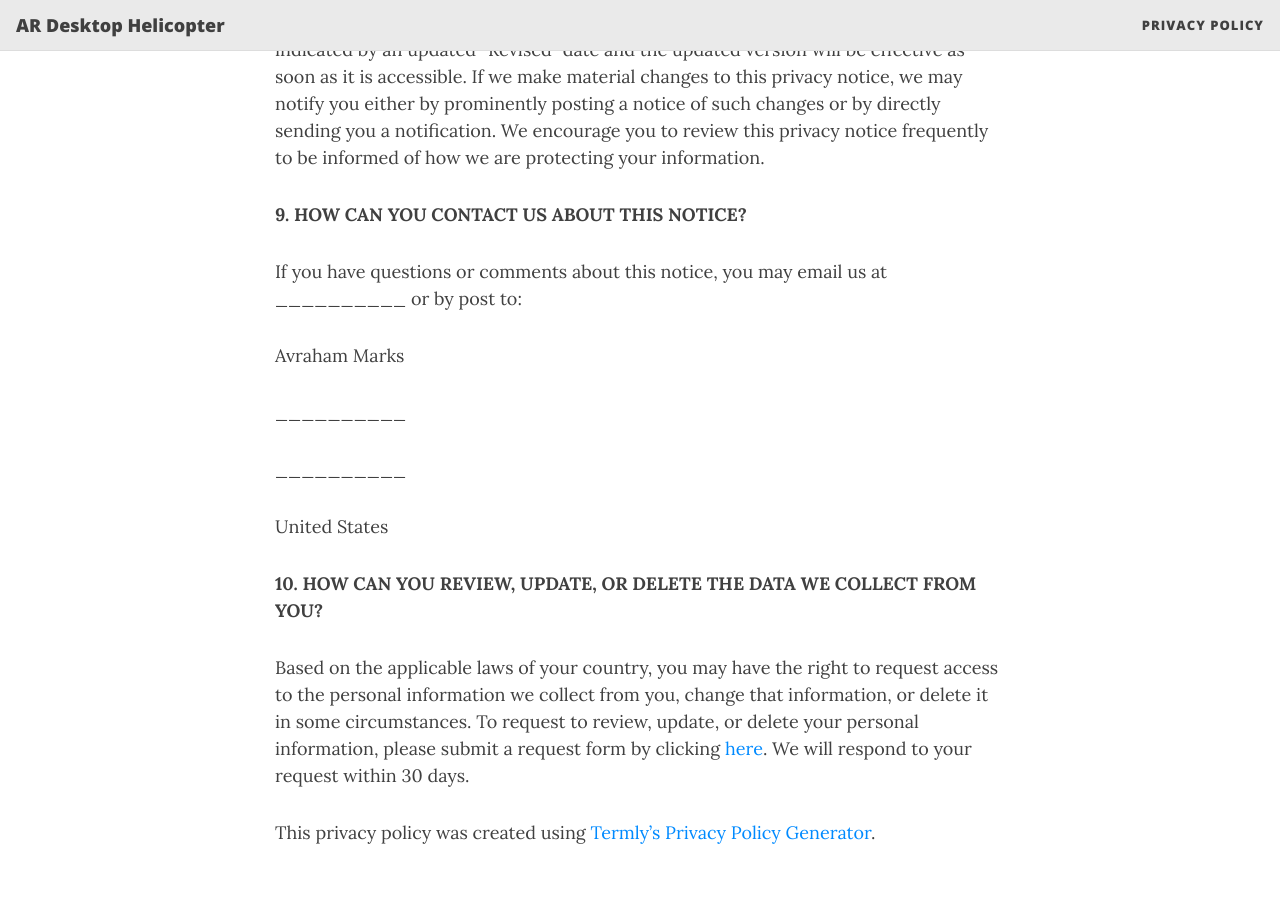
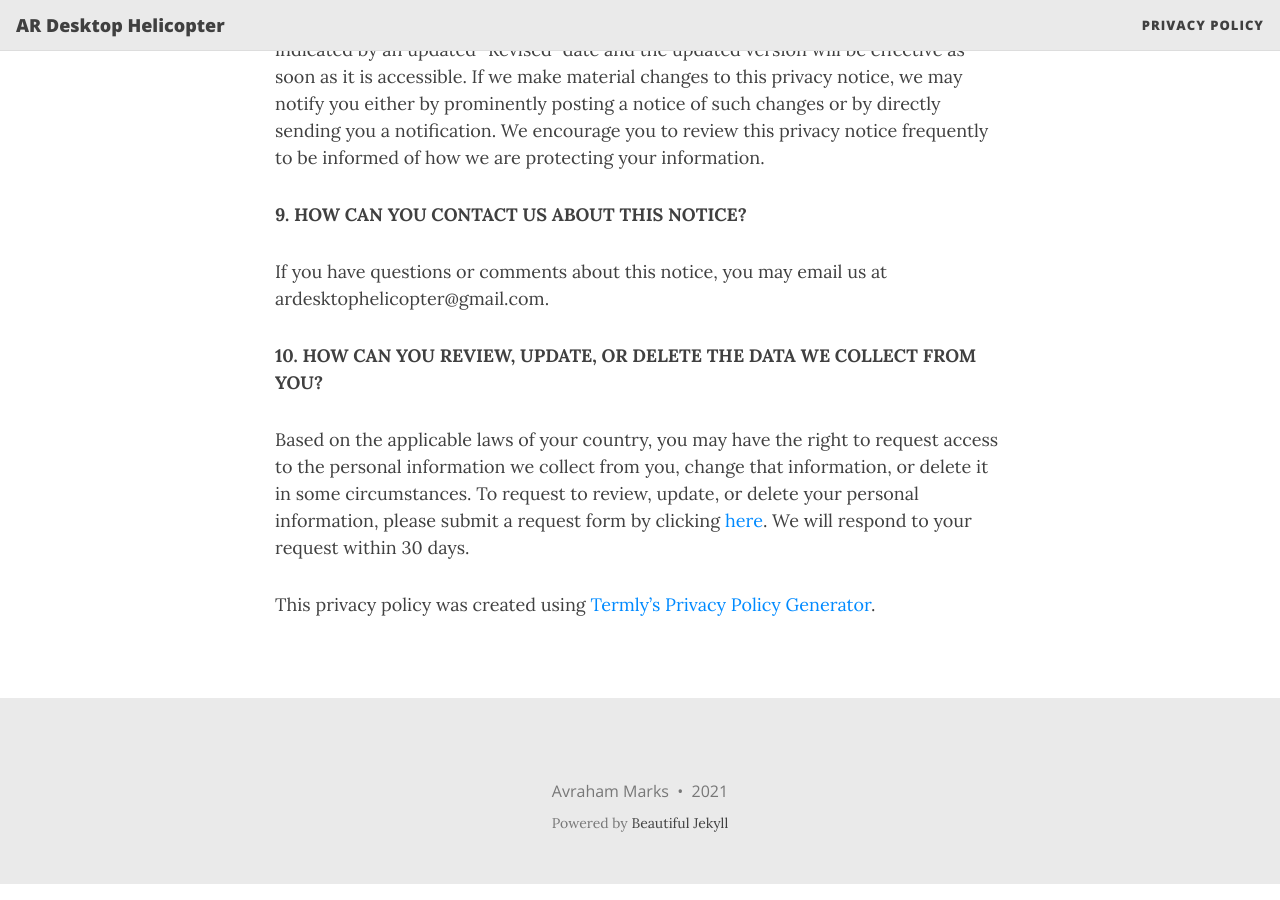
Before and after one commit to avijmarks/ARDesktopHelicopterSite, a Jekyll site: the page built from privacypolicy.md, in a window 1280 px wide and 900 px high, scrolled down 5509 px. Built offline with Jekyll 4.4.1, drawn with Linux system fonts in a browser that asks for light colours; nearby versions of some CDN libraries.

Commit message:
update privacy policy

```diff
--- a/privacypolicy.md
+++ b/privacypolicy.md
@@ -3,6 +3,7 @@
 title: Privacy Policy
 subtitle: Last updated February 22, 2021
 ---
+
 **Last updated February 22, 2021**
 
 Thank you for choosing to be part of our community at Avraham Marks ("**Company**", "**we**", "**us**", "**our**"). We are committed to protecting your personal information and your right to privacy. If you have any questions or concerns about this privacy notice, or our practices with regards to your personal information, please contact us at ardesktophelicopter@gmail.com.
@@ -117,15 +118,7 @@
 
 **9. HOW CAN YOU CONTACT US ABOUT THIS NOTICE?**
 
-If you have questions or comments about this notice, you may email us at \_\_\_\_\_\_\_\_\_\_ or by post to:
-
-Avraham Marks
-
-\_\_\_\_\_\_\_\_\_\_
-
-\_\_\_\_\_\_\_\_\_\_
-
-United States
+If you have questions or comments about this notice, you may email us at ardesktophelicopter@gmail.com.
 
 **10. HOW CAN YOU REVIEW, UPDATE, OR DELETE THE DATA WE COLLECT FROM YOU?**
 
```
